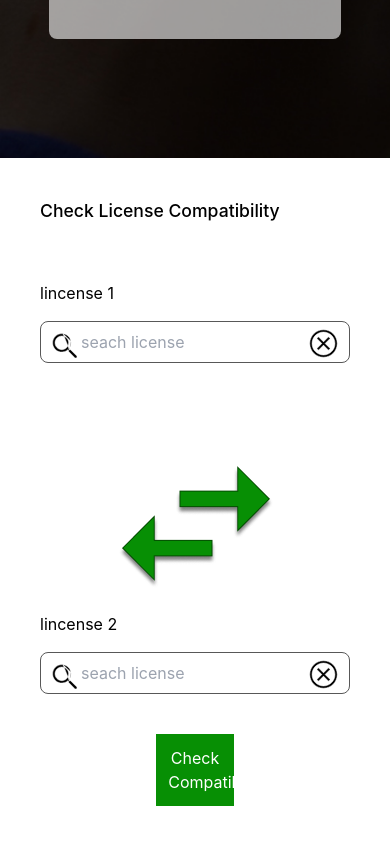
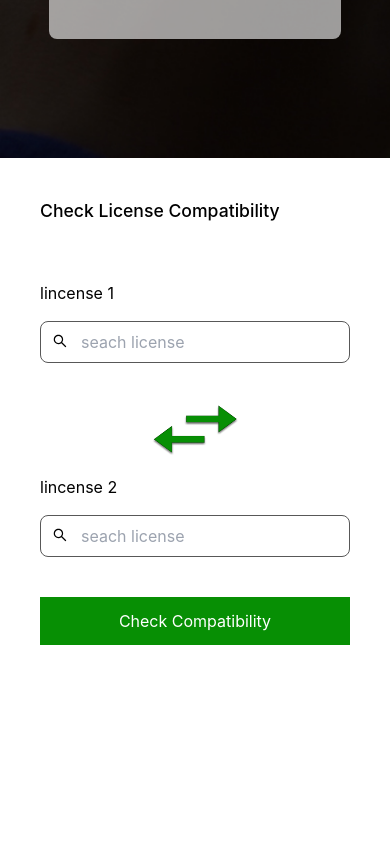
Before and after one commit to LL09-LegalCompliance-dowell/100080-dowelllegalzardWeb, a React (Create React App) app: page /OpenSourceLicenseCompatibility in a window 390 px wide. Shown: the part 687-1531 px from the top of the page. Built offline with nearby package versions, Linux system fonts and the light colour scheme.

Commit message:
input elements

```diff
--- a/src/components/input/SearchInput.jsx
+++ b/src/components/input/SearchInput.jsx
@@ -1,13 +1,15 @@
 import React from 'react';
 import searchIcon from '../../assets/svg/search-icon.svg';
 import removeIcon from '../../assets/svg/remove-icon.svg';
+import { AiOutlineSearch } from 'react-icons/ai';
+import { MdOutlineCancel } from 'react-icons/md';
 
-const SearchInput = ({ licenseType, val, name,  handleChange, showExitOne, handleToggleExitOne }) => {
+const SearchInput = ({ licenseType, val, name,  handleChange, showExit, handleToggleExit}) => {
   return (
     <div className='w-full'>
         <h4 className='my-4'>lincense { licenseType }</h4>
         <div className='relative'>
-            <span className='absolute left-3 top-3'><img src={removeIcon} alt="" /></span>
+            <span className='absolute left-3 top-3'><AiOutlineSearch /></span>
             <input
                 className='w-full outline-0 border border-[#585858] py-2 px-10 rounded-[0.5rem]'
                 type="text"
@@ -17,8 +19,10 @@ const SearchInput = ({ licenseType, val, name,  handleChange, showExitOne, handl
                 onChange={handleChange}
             />
             <span
-            onClick={handleToggleExitOne}
-            className={`absolute right-3 top-2 cursor-pointer ${showExitOne && 'hidden'}`}><img src={searchIcon} alt="" /></span>
+            onClick={handleToggleExit}
+            className={`absolute right-3 top-3 cursor-pointer ${(val.length < 1 && !showExit) && 'hidden'}`}>
+                <MdOutlineCancel/>
+                </span>
         </div>
     </div>
   )
--- a/src/components/search-field/CompatibilitySearch.jsx
+++ b/src/components/search-field/CompatibilitySearch.jsx
@@ -19,15 +19,17 @@ const CompatibilitySearch = () => {
     }
 
     const handleToggleExitOne = ()=>{
-        setShowExitOne(!showExitOne);
+        setLicenseOneInput({ licenseOneVlaue:'' })
+        setShowExitOne(showExitOne);
+    }
+    const handleToggleExitTwo = ()=>{
+        setShowExitTwo(showExitTwo);
+        setLicenseTwoInput({ licenseTwoVlaue:'' })
     }
 
     const compatibilityCheck = ()=>{
         console.log(licenseOneInput.licenseOneVlaue, '********************')
-        console.log(licenseOneInput.licenseOneVlaue.length, '********************')
-        if(licenseOneInput.licenseOneVlaue.length >= 1){
-            alert('yes')
-        }
+
     }
   return (
     <div className='w-full h-screen px-10'>
@@ -38,18 +40,20 @@ const CompatibilitySearch = () => {
                 name='licenseOneVlaue'
                 val={licenseOneInput.licenseOneVlaue}
                 handleChange={licenseOneHandleChange}
-                showExitOne={showExitOne}
-                handleToggleExitOne={handleToggleExitOne}
+                showExit={showExitOne}
+                handleToggleExit={handleToggleExitOne}
              />
-            <img className='md:translate-y-10' src={searchSeperator} alt="" />
+            <img className='md:translate-y-10 w-24 h-24 md:w-64 md:h-64' src={searchSeperator} alt="" />
             <SearchInput
                 licenseType='2'
                 name='licenseTwoVlaue'
                 val={licenseTwoInput.licenseTwoVlaue}
                 handleChange={licenseTwoHandleChange}
+                showExit={showExitTwo}
+                handleToggleExit={handleToggleExitTwo}
              />
         </div>
-        <div className='w-3/12 m-auto mt-10'>
+        <div className='md:w-3/12 m-auto mt-10'>
             <Button onClick={compatibilityCheck}>Check Compatibility</Button>
         </div>
     </div>
```
